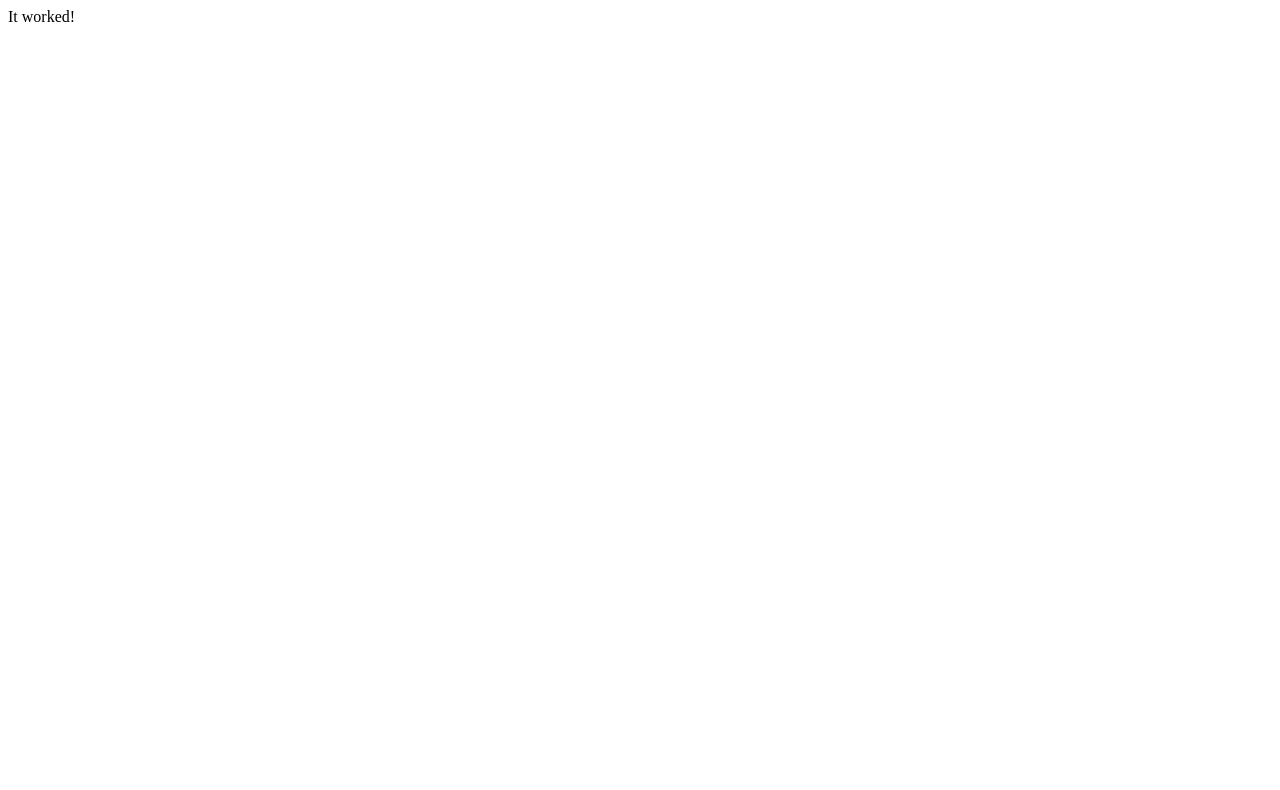
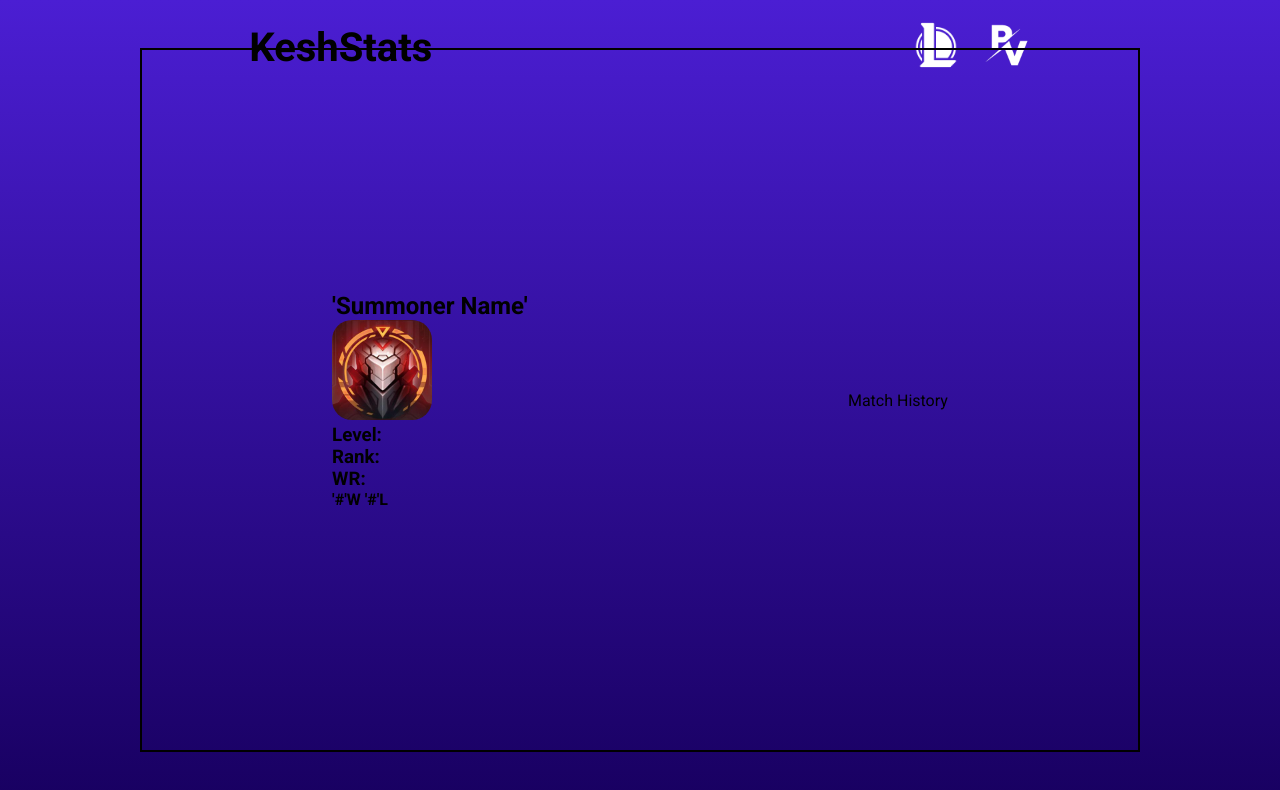
Before and after one commit to Pratv77/LoLStats, a plain HTML site: page index2.html in a window 1280 px wide. Drawn offline with Linux system fonts and the light colour scheme.

Commit message:
added second page

```diff
--- a/index2.html
+++ b/index2.html
@@ -1,12 +1,53 @@
 <!DOCTYPE html>
 <html lang="en">
-<head>
-  <meta charset="UTF-8">
-  <meta http-equiv="X-UA-Compatible" content="IE=edge">
-  <meta name="viewport" content="width=device-width, initial-scale=1.0">
-  <title>KeshStats</title>
-</head>
-<body>
-  It worked!
-</body>
+  <head>
+    <meta charset="UTF-8" />
+    <meta http-equiv="X-UA-Compatible" content="IE=edge" />
+    <meta name="viewport" content="width=device-width, initial-scale=1.0" />
+    <link rel="stylesheet" href="styles2.css" />
+    <title>KeshStats</title>
+  </head>
+  <body>
+    <section>
+      <!-- Nav Bar -->
+      <nav>
+        <h1 class="nav__title">KeshStats</h1>
+        <ul class="nav__link--list">
+          <li class="nav__link">
+            <a
+              href="https://www.leagueoflegends.com/en-us/"
+              title="League of Legends"
+            >
+              <img class="nav__img" src="./assets/lolimg.png " alt="" />
+            </a>
+          </li>
+          <li class="nav__link">
+            <a href="https://github.com/Pratv77" title="Pratv77 GitHub">
+              <img class="nav__img" src="./assets/image.png" alt="" />
+            </a>
+          </li>
+        </ul>
+      </nav>
+      <!-- Header -->
+      <header class="header">
+        <div class="temp">
+
+          <div class="leftside">
+            <h2 >'Summoner Name'</h2>
+            <img class="profile__img" src="./assets/profile-img.jpg" alt="" />
+            <h3>Level:</h3>
+            <h3>Rank:</h3>
+            <h3>WR:</h3>
+            <h4>'#'W '#'L</h4>
+          </div>
+
+          <div class="rightside">
+            <!-- match history here -->
+            <p>Match History</p>
+          </div>
+
+        </div>
+      </header>
+    </section>
+  </body>
 </html>
--- /dev/null
+++ b/styles2.css
@@ -0,0 +1,82 @@
+@import url("https://fonts.googleapis.com/css2?family=Roboto:wght@400;700&display=swap");
+
+* {
+  margin: 0;
+  padding: 0;
+  box-sizing: border-box;
+  font-family: "Roboto", sans-serif;
+}
+
+section {
+  background: linear-gradient(to bottom, #4b1ed3, #180061);
+  min-height: 100vh;
+}
+
+/*
+
+  NAV BAR
+
+*/
+
+.nav__img {
+  filter: invert();
+  width: 50px;
+  height: 50px;
+}
+
+li {
+  list-style-type: none;
+}
+
+nav {
+  display: flex;
+  justify-content: space-around;
+  align-items: center;
+  padding: 20px;
+  width: 100%;
+}
+
+.nav__title {
+  font-size: 40px;
+
+}
+
+.nav__link--list {
+  display: flex;
+}
+
+.nav__link {
+  margin-left: 20px;
+}
+
+/*
+
+  HEADER
+
+*/
+
+.header {
+  z-index: 100;
+  position: absolute;
+  top: 50%;
+  left: 50%;
+  transform: translate(-50%, -50%);
+  width: 100%;
+  max-width: 1000px;
+  padding: 0 30px;
+  z-index: 100;
+  border: 2px solid black;
+}
+
+.temp {
+  height: 700px;
+  display: flex;
+  align-items: center;
+  justify-content: space-around;
+}
+
+.profile__img {
+  width: 100px;
+  height: 100px;
+  border-radius: 20px;
+}
```
Also changed, not shown: index.html (+5 -7 lines), scripts.js (+7 -9 lines), assets/lolimg.png (added), assets/profile-img.jpg (added).
